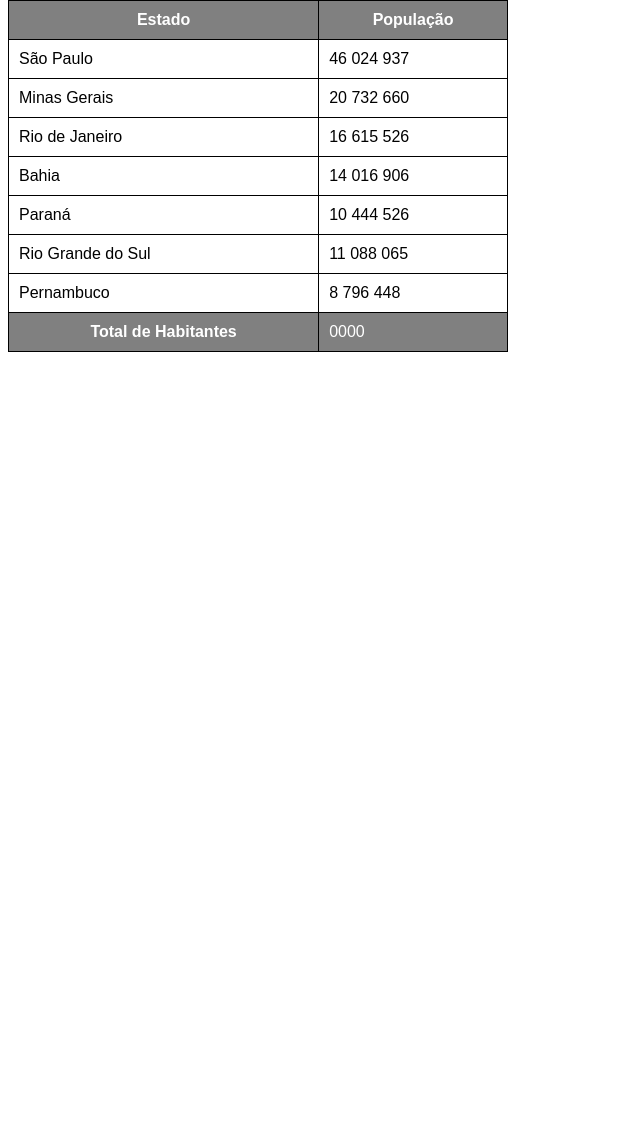
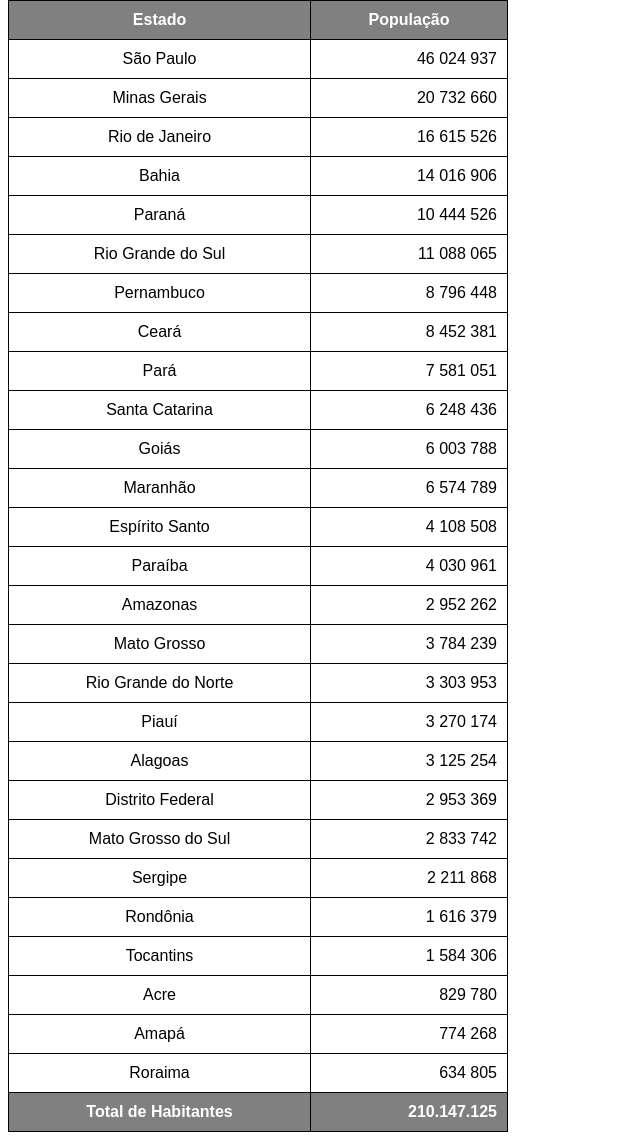
Before and after one commit to A-R91/html-css, a plain HTML site: page Exercicios/ex023/tabela002.html in a window 1280 px wide. Shown: the part 80-1220 px from the top of the page, without its empty margins (0-640 px from the left). Before the commit the page ends 800 px from the top, so only its background shows below. Drawn offline with Linux system fonts and the light colour scheme.

Commit message:
Update tabela002.html

```diff
--- a/Exercicios/ex023/tabela002.html
+++ b/Exercicios/ex023/tabela002.html
@@ -13,6 +13,7 @@
     table {
         width: 500px;
         border-collapse: collapse;
+        text-align: center;
     }
     td, th {
         border: 1px solid black;
@@ -25,6 +26,9 @@
     tfoot {
         background-color: gray;
         color: white;
+    }
+    td.num {
+        text-align: right;
     }
 </style>
 <body>
@@ -47,37 +51,117 @@
         <tbody>
             <tr>
                 <td>São Paulo</td>
-                <td>46 024 937</td>
+                <td class="num">46 024 937</td>
             </tr>
             <tr>
                 <td>Minas Gerais</td>
-                <td>20 732 660</td>
+                <td class="num">20 732 660</td>
             </tr>
             <tr>
                 <td>Rio de Janeiro</td>
-                <td>16 615 526</td>
+                <td class="num">16 615 526</td>
             </tr>
             <tr>
                 <td>Bahia</td>
-                <td>14 016 906</td>
+                <td class="num">14 016 906</td>
             </tr>
             <tr>
                 <td>Paraná</td>
-                <td>10 444 526</td>
+                <td class="num">10 444 526</td>
             </tr>
             <tr>
                 <td>Rio Grande do Sul</td>
-                <td>11 088 065</td>
+                <td class="num">11 088 065</td>
             </tr>
             <tr>
                 <td>Pernambuco</td>
-                <td>8 796 448</td>
+                <td class="num">8 796 448</td>
+            </tr>
+            <TR>
+                <td>Ceará</td>
+                <td class="num">8 452 381</td>
+            </TR>
+            <tr>
+                <td>Pará</td>
+                <td class="num">7 581 051</td>
+            </tr>
+            <tr>
+                <td>Santa Catarina</td>
+                <td class="num">6 248 436</td>
+            </tr>
+            <tr>
+                <td>Goiás</td>
+                <td class="num">6 003 788</td>
+            </tr>
+            <tr>
+                <td>Maranhão</td>
+                <td class="num">6 574 789</td>
+            </tr>
+            <tr>
+                <td>Espírito Santo</td>
+                <td class="num">4 108 508</td>
+            </tr>
+            <tr>
+                <td>Paraíba</td>
+                <td class="num">4 030 961</td>
+            </tr>
+            <tr>
+                <td>Amazonas</td>
+                <td class="num">2 952 262</td>
+            </tr>
+            <tr>
+                <td>Mato Grosso</td>
+                <td class="num">3 784 239</td>
+            </tr>
+            <tr>
+                <td>Rio Grande do Norte</td>
+                <td class="num">3 303 953</td>
+            </tr>
+            <tr>
+                <td>Piauí</td>
+                <td class="num">3 270 174</td>
+            </tr>
+            <tr>
+                <td>Alagoas</td>
+                <td class="num">3 125 254</td>
+            </tr>
+            <tr>
+                <td>Distrito Federal</td>
+                <td class="num">2 953 369</td>
+            </tr>
+            <tr>
+                <td>Mato Grosso do Sul</td>
+                <td class="num">2 833 742</td>
+            </tr>
+            <tr>
+                <td>Sergipe</td>
+                <td class="num">2 211 868</td>
+            </tr>
+            <tr>
+                <td>Rondônia</td>
+                <td class="num">1 616 379</td>
+            </tr>
+            <tr>
+                <td>Tocantins</td>
+                <td class="num">1 584 306</td>
+            </tr>
+            <tr>
+                <td>Acre</td>
+                <td class="num">829 780</td>
+            </tr>
+            <tr>
+                <td>Amapá</td>
+                <td class="num">774 268</td>
+            </tr>
+            <tr>
+                <td>Roraima</td>
+                <td class="num">634 805</td>
             </tr>
         </tbody>
         <tfoot>
             <tr>
                 <th>Total de Habitantes</th>
-                <td>0000</td>
+                <td class="num"><strong>210.147.125</strong></td>
             </tr>
         </tfoot>
     </table>
```
